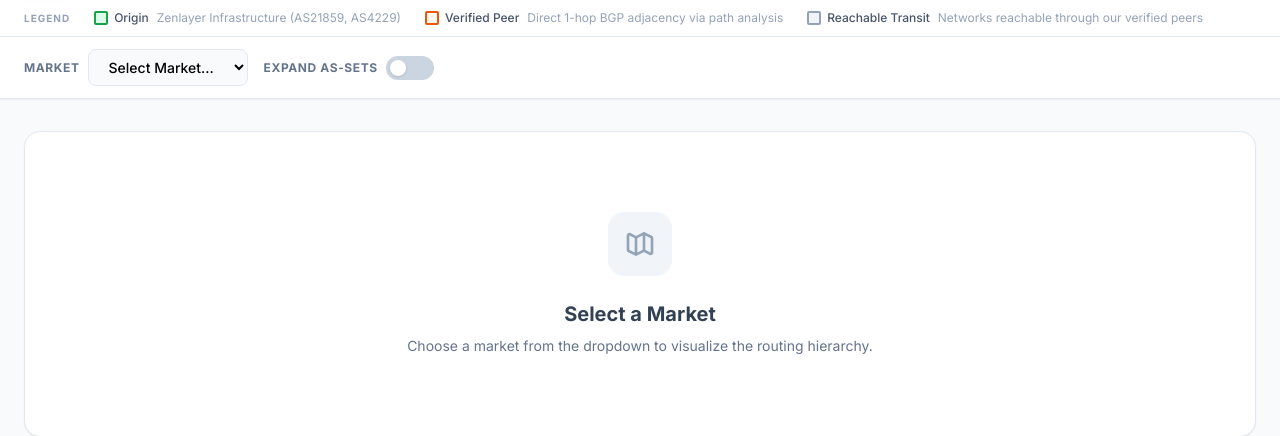
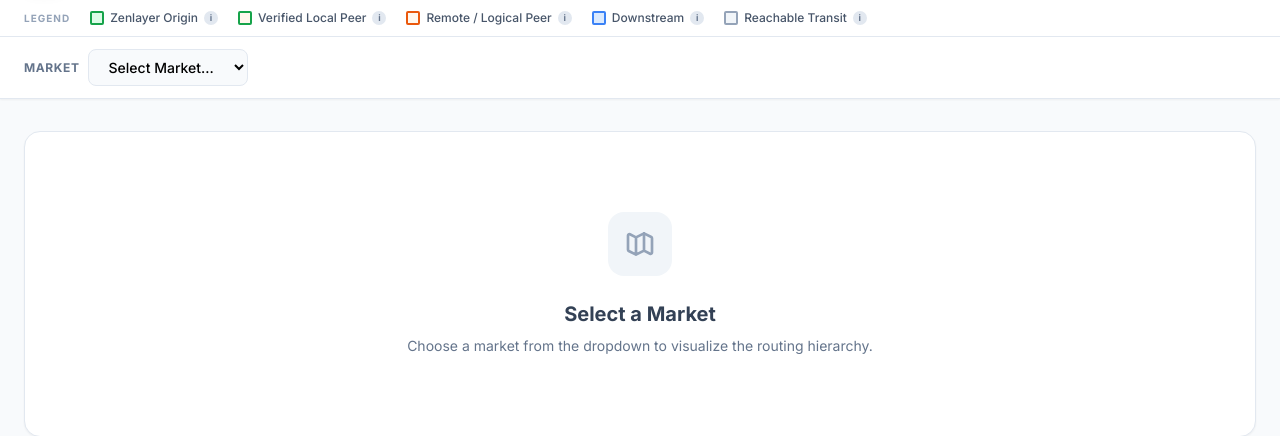
Before and after one commit to jeffgeiser/bgp-audit, a FastAPI app: page /routing in a window 1280 px wide. Shown: the part 72-508 px from the top of the page. Run offline with FastAPI, Linux system fonts and the light colour scheme; some libraries are stand-ins or nearby versions.

Commit message:
Finalize legend with 5-category tooltips, remove AS-SET complexity, update visual mapping
- Remove _expand_as_set() IRR/WHOIS function and expand_sets parameter from backend
- Remove AS-SET toggle and expandSets state from frontend
- Expand legend to 5 categories with (i) hover tooltips:
  Zenlayer Origin, Verified Local Peer, Remote/Logical Peer, Downstream, Reachable Transit
- Downstream nodes now blue (#dbeafe/#3b82f6) with solid ribbon connectors
- Reachable Transit nodes grey (#f1f5f9/#94a3b8) with dashed ribbon connectors
- Peer edge differentiation: verified (green stroke) vs unverified (orange stroke)

https://claude.ai/code/session_012SaaygRPrHgBuA3zSPpCp5

```diff
--- a/main.py
+++ b/main.py
@@ -487,42 +487,10 @@ async def routing_flow_page(request: Request):
         "facilities": zenlayer_state.get("facilities", [])
     })
 
-def _expand_as_set(as_set: str) -> List[Dict[str, Any]]:
-    """
-    Expand an AS-SET to its member ASNs using IRR data.
-    Results are cached to disk for 24 hours.
-    """
-    if not as_set or as_set == "":
-        return []
-
-    as_set = as_set.strip().upper()
-    cache_key = _cache_key("irr", as_set)
-
-    cached = _read_cache(cache_key)
-    if cached is not None:
-        return cached
-
-    try:
-        url = f"https://irrexplorer.nlnog.net/api/sets/member_of/{as_set}"
-        response = requests.get(url, timeout=10)
-        if response.status_code == 200:
-            data = response.json()
-            members = []
-            for item in data.get("directMembers", [])[:50]:
-                if item.startswith("AS") and item[2:].isdigit():
-                    members.append({"asn": int(item[2:]), "name": item})
-            _write_cache(cache_key, members)
-            return members
-    except Exception as e:
-        print(f"[IRR] Error expanding {as_set}: {e}")
-
-    return []
-
 @app.get("/api/routing-flow")
 async def get_routing_flow(
     location: str,
     location_type: str = "city",
-    expand_sets: bool = False
 ):
     """
     Build hierarchical routing flow data using AS-Path Frequency Analysis
--- a/templates/routing.html
+++ b/templates/routing.html
@@ -35,6 +35,7 @@
         /* Sankey ribbon connectors */
         .ribbon { fill: none; stroke-linecap: round; }
         .ribbon-origin  { stroke: #86efac; stroke-width: 2.5; opacity: 0.55; }
+        .ribbon-downstream { stroke: #60a5fa; stroke-width: 2; opacity: 0.5; }
         .ribbon-transit { stroke: #94a3b8; stroke-width: 1.2; opacity: 0.35; stroke-dasharray: 5 3; }
 
         /* Tooltip */
@@ -86,22 +87,52 @@
 
     <!-- Legend Bar -->
     <div class="bg-white border-b border-slate-200">
-        <div class="max-w-7xl mx-auto px-6 py-2.5 flex items-center gap-6">
+        <div class="max-w-7xl mx-auto px-6 py-2.5 flex items-center gap-5 flex-wrap">
             <span class="text-[10px] font-bold text-slate-400 uppercase tracking-widest">Legend</span>
-            <div class="flex items-center gap-1.5 text-xs">
+            <!-- Zenlayer Origin -->
+            <div class="flex items-center gap-1.5 text-xs relative group">
                 <span class="w-3.5 h-3.5 rounded-sm border-2 bg-[#dcfce7] border-[#16a34a]"></span>
-                <span class="text-slate-600 font-medium">Origin</span>
-                <span class="text-slate-400 ml-0.5">Zenlayer Infrastructure (AS21859, AS4229)</span>
+                <span class="text-slate-600 font-medium">Zenlayer Origin</span>
+                <span class="w-3.5 h-3.5 rounded-full bg-slate-200 text-slate-500 text-[9px] font-bold flex items-center justify-center cursor-help">i</span>
+                <div class="hidden group-hover:block absolute left-0 top-full mt-1 z-50 w-56 bg-slate-800 text-white text-[11px] rounded-lg px-3 py-2 shadow-lg">
+                    Zenlayer's own AS numbers (AS21859 &amp; AS4229). The root of every routing path.
+                </div>
             </div>
-            <div class="flex items-center gap-1.5 text-xs">
+            <!-- Verified Local Peer -->
+            <div class="flex items-center gap-1.5 text-xs relative group">
+                <span class="w-3.5 h-3.5 rounded-sm border-2 bg-[#fff7ed] border-[#16a34a]"></span>
+                <span class="text-slate-600 font-medium">Verified Local Peer</span>
+                <span class="w-3.5 h-3.5 rounded-full bg-slate-200 text-slate-500 text-[9px] font-bold flex items-center justify-center cursor-help">i</span>
+                <div class="hidden group-hover:block absolute left-0 top-full mt-1 z-50 w-64 bg-slate-800 text-white text-[11px] rounded-lg px-3 py-2 shadow-lg">
+                    Direct 1-hop BGP peer confirmed co-located at the same PeeringDB facility or sharing an Internet Exchange.
+                </div>
+            </div>
+            <!-- Remote / Logical Peer -->
+            <div class="flex items-center gap-1.5 text-xs relative group">
                 <span class="w-3.5 h-3.5 rounded-sm border-2 bg-[#fff7ed] border-[#ea580c]"></span>
-                <span class="text-slate-600 font-medium">Verified Peer</span>
-                <span class="text-slate-400 ml-0.5">Direct 1-hop BGP adjacency via path analysis</span>
+                <span class="text-slate-600 font-medium">Remote / Logical Peer</span>
+                <span class="w-3.5 h-3.5 rounded-full bg-slate-200 text-slate-500 text-[9px] font-bold flex items-center justify-center cursor-help">i</span>
+                <div class="hidden group-hover:block absolute left-0 top-full mt-1 z-50 w-64 bg-slate-800 text-white text-[11px] rounded-lg px-3 py-2 shadow-lg">
+                    Direct 1-hop BGP peer observed via AS-path analysis but not confirmed at this facility via PeeringDB. Likely peering over a remote IX or tunnel.
+                </div>
             </div>
-            <div class="flex items-center gap-1.5 text-xs">
+            <!-- Downstream -->
+            <div class="flex items-center gap-1.5 text-xs relative group">
+                <span class="w-3.5 h-3.5 rounded-sm border-2 bg-[#dbeafe] border-[#3b82f6]"></span>
+                <span class="text-slate-600 font-medium">Downstream</span>
+                <span class="w-3.5 h-3.5 rounded-full bg-slate-200 text-slate-500 text-[9px] font-bold flex items-center justify-center cursor-help">i</span>
+                <div class="hidden group-hover:block absolute left-0 top-full mt-1 z-50 w-56 bg-slate-800 text-white text-[11px] rounded-lg px-3 py-2 shadow-lg">
+                    Network that routes through a direct peer to reach Zenlayer. Confirmed via AS-path analysis.
+                </div>
+            </div>
+            <!-- Reachable Transit -->
+            <div class="flex items-center gap-1.5 text-xs relative group">
                 <span class="w-3.5 h-3.5 rounded-sm border-2 bg-[#f1f5f9] border-[#94a3b8]"></span>
                 <span class="text-slate-600 font-medium">Reachable Transit</span>
-                <span class="text-slate-400 ml-0.5">Networks reachable through our verified peers</span>
+                <span class="w-3.5 h-3.5 rounded-full bg-slate-200 text-slate-500 text-[9px] font-bold flex items-center justify-center cursor-help">i</span>
+                <div class="hidden group-hover:block absolute left-0 top-full mt-1 z-50 w-60 bg-slate-800 text-white text-[11px] rounded-lg px-3 py-2 shadow-lg">
+                    Network present at the facility but with no direct path to Zenlayer. Reachable through a peer's transit network.
+                </div>
             </div>
         </div>
     </div>
@@ -122,18 +153,6 @@
                         <option value="{{ city }}">{{ city }}</option>
                         {% endfor %}
                     </select>
-                </div>
-
-                <div class="flex items-center gap-2">
-                    <label class="text-xs font-bold text-slate-500 uppercase tracking-wider">Expand AS-SETs</label>
-                    <button
-                        @click="expandSets = !expandSets; if(selectedCity) loadRoutingFlow()"
-                        class="relative w-12 h-6 rounded-full transition-colors"
-                        :class="expandSets ? 'bg-[#00A9E0]' : 'bg-slate-300'"
-                    >
-                        <span class="absolute top-1 w-4 h-4 bg-white rounded-full shadow transition-transform"
-                              :class="expandSets ? 'left-7' : 'left-1'"></span>
-                    </button>
                 </div>
 
                 <div x-show="loading" class="flex items-center gap-2 text-slate-500">
@@ -207,7 +226,6 @@
     function routingFlow() {
         return {
             selectedCity: '',
-            expandSets: false,
             loading: false,
             treeData: null,
             directPeerCount: 0,
@@ -227,7 +245,7 @@
                 this.expandedPeers = {};
 
                 try {
-                    const url = `/audit/api/routing-flow?location=${encodeURIComponent(this.selectedCity)}&expand_sets=${this.expandSets}`;
+                    const url = `/audit/api/routing-flow?location=${encodeURIComponent(this.selectedCity)}`;
                     const resp = await fetch(url);
                     if (!resp.ok) throw new Error('Failed to load');
                     this.treeData = await resp.json();
@@ -494,9 +512,10 @@
                     const kids = peer.children || [];
                     const isOpen = self.expandedPeers[peer.asn];
 
+                    const peerStroke = peer.verified ? '#16a34a' : '#ea580c';
                     const peerAnchors = drawBox(
                         col1x, row.y, peer,
-                        '#fff7ed', '#ea580c',
+                        '#fff7ed', peerStroke,
                         {
                             accentColor: peer.verified ? '#16a34a' : '#f59e0b',
                             childCount: kids.length,
@@ -514,8 +533,8 @@
                         row.col2Rows.forEach(cr => {
                             const kid = cr.node;
                             const isTransit = kid.category === 'Reachable Transit';
-                            const kFill = isTransit ? '#f8fafc' : '#f1f5f9';
-                            const kStroke = isTransit ? '#cbd5e1' : '#94a3b8';
+                            const kFill = isTransit ? '#f1f5f9' : '#dbeafe';
+                            const kStroke = isTransit ? '#94a3b8' : '#3b82f6';
 
                             const kidAnchors = drawBox(
                                 col2x, cr.y, kid,
@@ -526,7 +545,7 @@
                             drawRibbon(
                                 peerAnchors.cx, peerAnchors.cy,
                                 kidAnchors.lx, kidAnchors.ly,
-                                isTransit ? 'ribbon-transit' : 'ribbon-origin'
+                                isTransit ? 'ribbon-transit' : 'ribbon-downstream'
                             );
                         });
                     }
```
